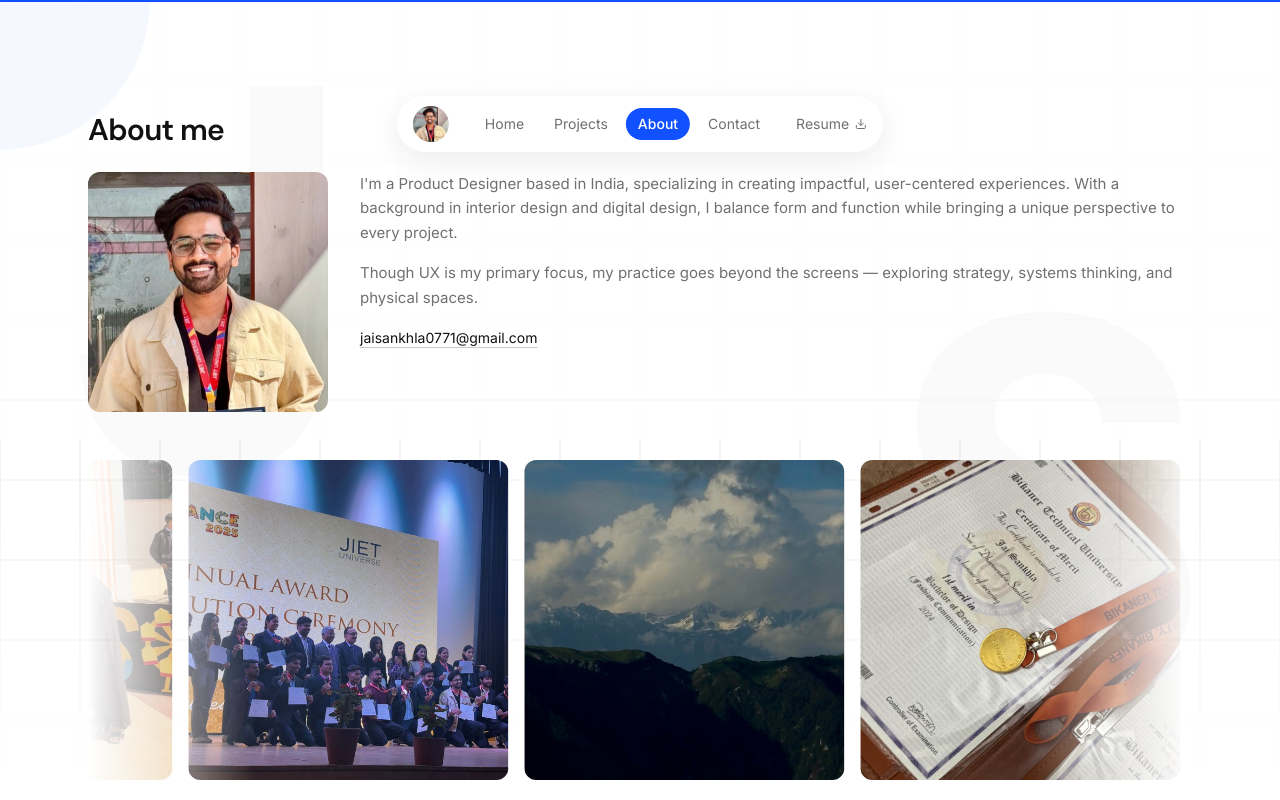
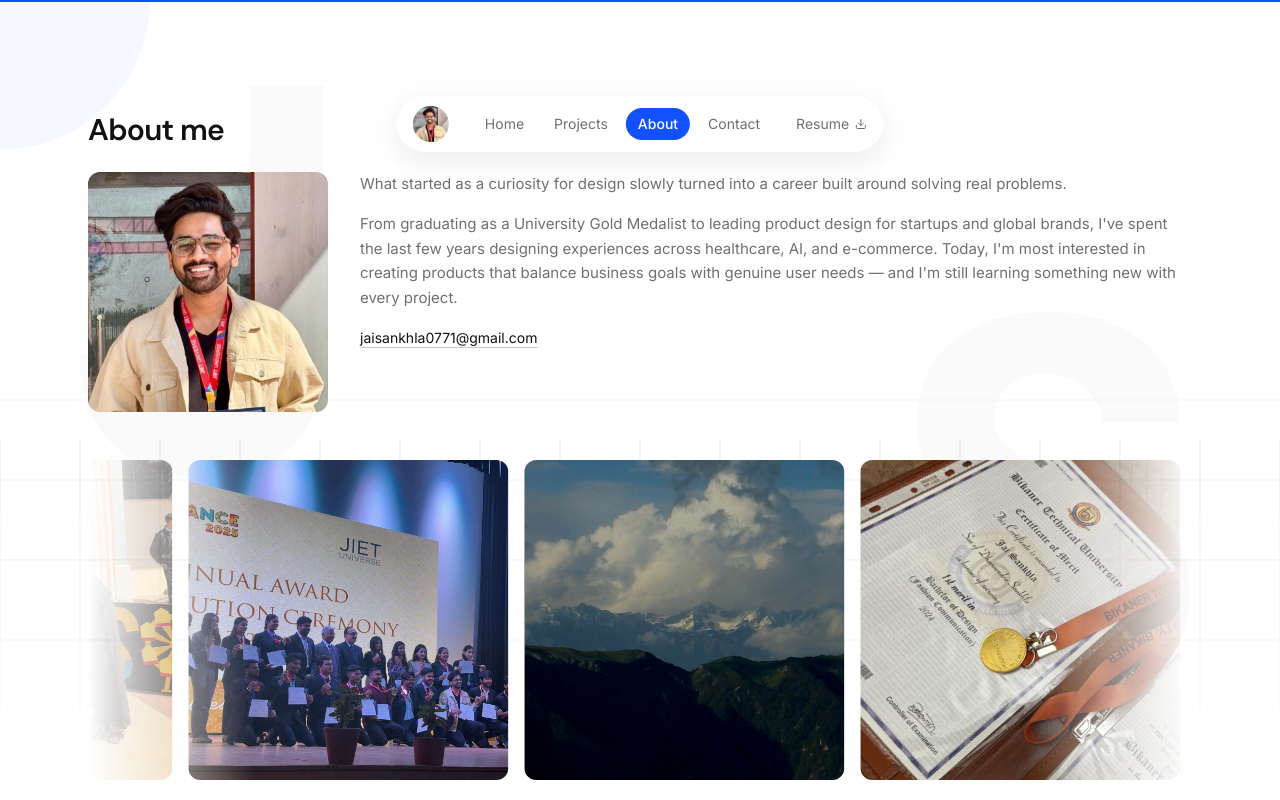
Before and after one commit to Jai-Sankhla/portfolio-website, a Next.js app: page /about in a window 1280 px wide. Shown: the top 800 px of the page. Built offline with nearby package versions, Linux system fonts and the light colour scheme.

Commit message:
update about intro text

```diff
--- a/src/app/about/page.tsx
+++ b/src/app/about/page.tsx
@@ -102,17 +102,19 @@ export default function About() {
           <div>
             <ScrollReveal delay={0.15}>
               <p className="text-[#707072] leading-relaxed mb-4">
-                I&apos;m a Product Designer based in India, specializing in
-                creating impactful, user-centered experiences. With a background
-                in interior design and digital design, I balance form and
-                function while bringing a unique perspective to every project.
+                What started as a curiosity for design slowly turned into a
+                career built around solving real problems.
               </p>
             </ScrollReveal>
             <ScrollReveal delay={0.2}>
               <p className="text-[#707072] leading-relaxed mb-4">
-                Though UX is my primary focus, my practice goes beyond the
-                screens — exploring strategy, systems thinking, and physical
-                spaces.
+                From graduating as a University Gold Medalist to leading
+                product design for startups and global brands, I&apos;ve spent
+                the last few years designing experiences across healthcare, AI,
+                and e-commerce. Today, I&apos;m most interested in creating
+                products that balance business goals with genuine user
+                needs — and I&apos;m still learning something new with every
+                project.
               </p>
             </ScrollReveal>
             <ScrollReveal delay={0.25}>
```
